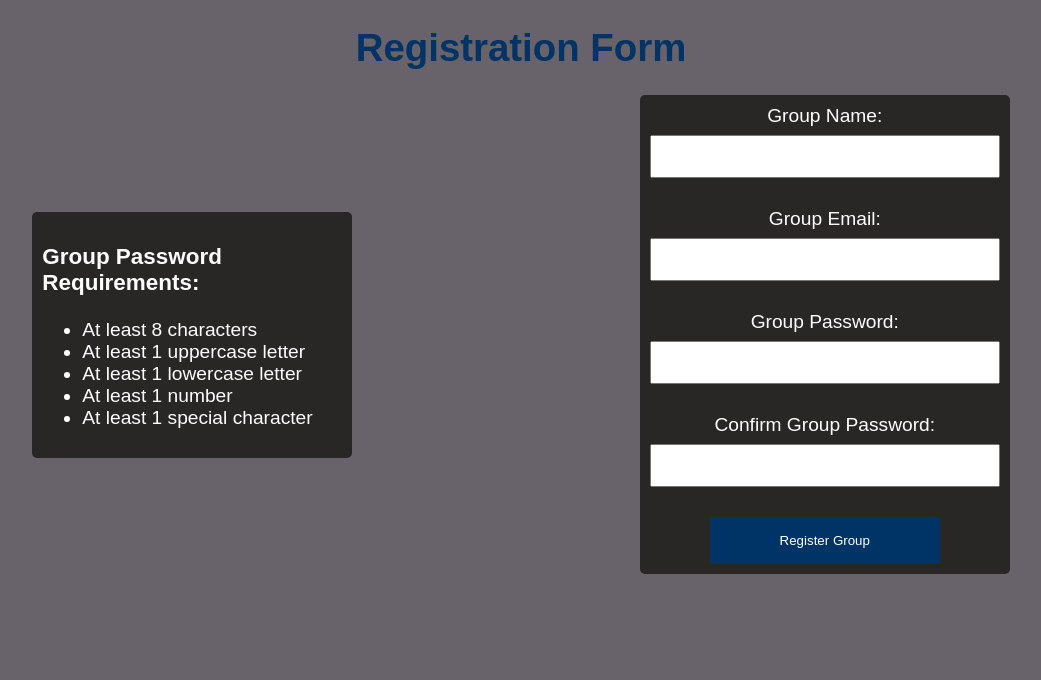
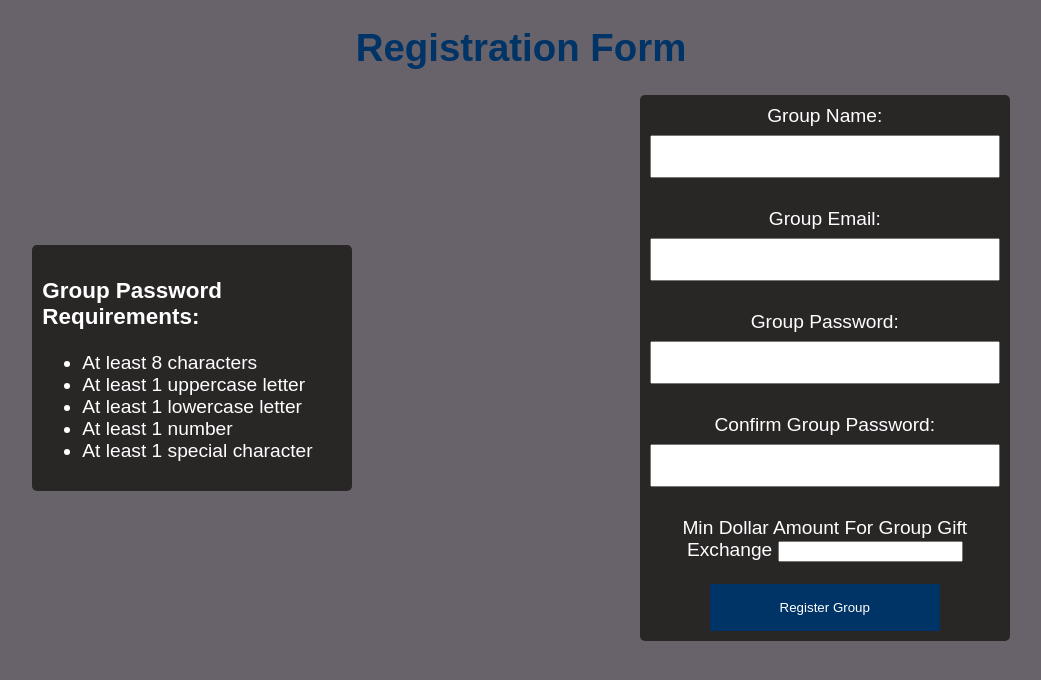
Before and after one commit to Samagoue/UMGC_CMSC495_SPRING_2023_GP2, a Flask app: page /register_group in a window 1280 px wide. Shown: the part 73-753 px from the top of the page, without its empty margins (119-1160 px from the left). Run offline with Flask 3, Linux system fonts and the light colour scheme.

Commit message:
adding min dollar amount, fixing errors

```diff
--- a/giftpal/templates/register_group.html
+++ b/giftpal/templates/register_group.html
@@ -22,7 +22,7 @@
     </div>
 
     <div class="boxDiv">
-        <form method="POST" action="{{ url_for('main.register_group') }}">
+        <form method="POST" action="{{ url_for('main.register_group_route') }}">
             <label>Group Name:</label>
             <input type="text" name="group_name" required>
             <br><br>
@@ -35,6 +35,9 @@
             <label>Confirm Group Password:</label>
             <input type="password" name="confirm_group_password" required>
             <br><br>
+            <label>Min Dollar Amount For Group Gift Exchange</label>
+            <input type="number" name="min_dollar_amount" required>
+            <br><br>
             <input type="submit" value="Register Group">
         </form>
     </div>
```
